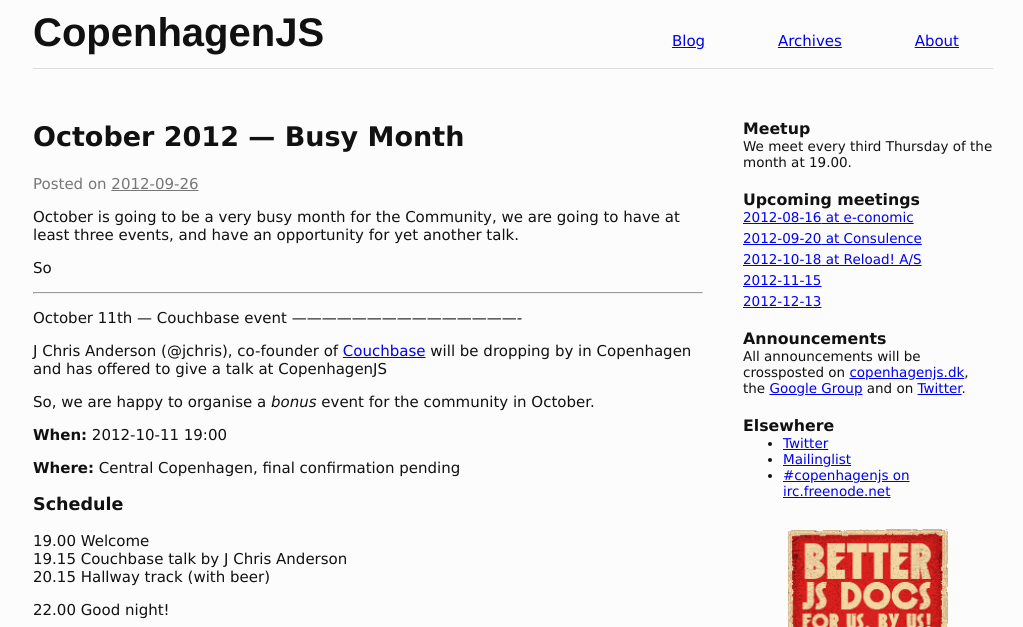
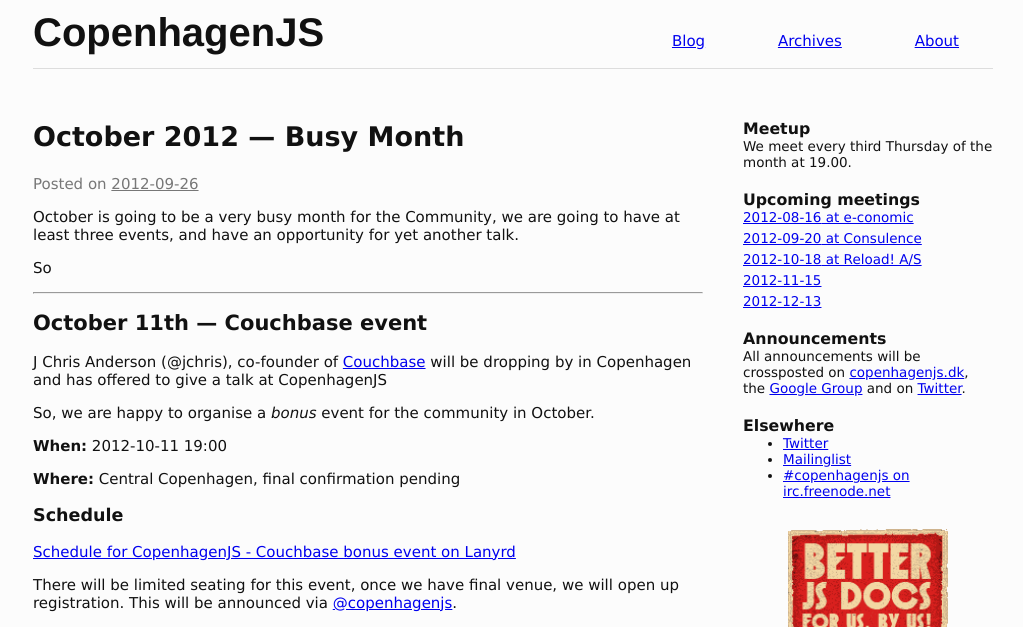
Before and after one commit to copenhagenjs/copenhagenjs.dk, a Jekyll site: the page built from _posts/2012-09-26-october-busy-month.md, in a window 1280 px wide. Shown: the top 627 px of the page, without its empty margins (127-1150 px from the left). Built offline with Jekyll 4.4.1, drawn with Linux system fonts in a browser that asks for light colours; Markdown is read by kramdown in place of the engine named in the settings; a script that is not in the unit is left out; some of the changed text lies outside the part shown; grey boxes are pictures that could not be loaded.

Commit message:
Adding Eventbrite and Lanyrd to Couchbase special event

```diff
--- a/_posts/2012-09-26-october-busy-month.md
+++ b/_posts/2012-09-26-october-busy-month.md
@@ -9,6 +9,7 @@ October is going to be a very busy month for the Community, we are going to have
 So
 
 ---
+
 October 11th — Couchbase event
 ----------------------------------------------
 
@@ -23,13 +24,25 @@ So, we are happy to organise a *bonus* event for the community in October.
 
 ### Schedule
 
-19.00 Welcome
-19.15 Couchbase talk by J Chris Anderson
-20.15 Hallway track (with beer)
+<!-- Add this where you want the output to appear -->
+<div class="lanyrd-target-schedule">
+    <a href="http://lanyrd.com/2012/copenhagenjs-couchbase-bonus-event/schedule/"
+        class="lanyrd-schedule">
+        Schedule for CopenhagenJS - Couchbase bonus event on Lanyrd
+    </a>
+</div>
 
-22.00 Good night!
+There will be limited seating for this event, once we have final venue, we will open up registration. This will be announced via [@copenhagenjs](http://twitter.com/copenhagenjs).
 
-There will be limited seating for this event, once registration is sorted, there will be announcements via @copenhagenjs.
+<iframe  src="http://www.eventbrite.com/tickets-external?eid=4459081232&ref=etckt" frameborder="0" height="192" width="100%" vspace="0" hspace="0" marginheight="5" marginwidth="5" scrolling="auto" allowtransparency="true"></iframe>
+
+<!-- Add this where you want the output to appear -->
+<div class="lanyrd-target-participants">
+    <a href="http://lanyrd.com/2012/copenhagenjs-couchbase-bonus-event/attendees/"
+        class="lanyrd-participants">
+        Attendee list for CopenhagenJS - Couchbase bonus event on Lanyrd
+    </a>
+</div>
 
 ---
 
@@ -67,3 +80,6 @@ October 18th — CopenhagenJS Meeting
 
 Our regular scheduled meeting will be on the 18th, as it's the third thursday of the month.
 More details to follow.
+
+<!-- Add this to the end of body -->
+<script src="http://cdn.lanyrd.net/badges/embed-v1.min.js"></script>
```
